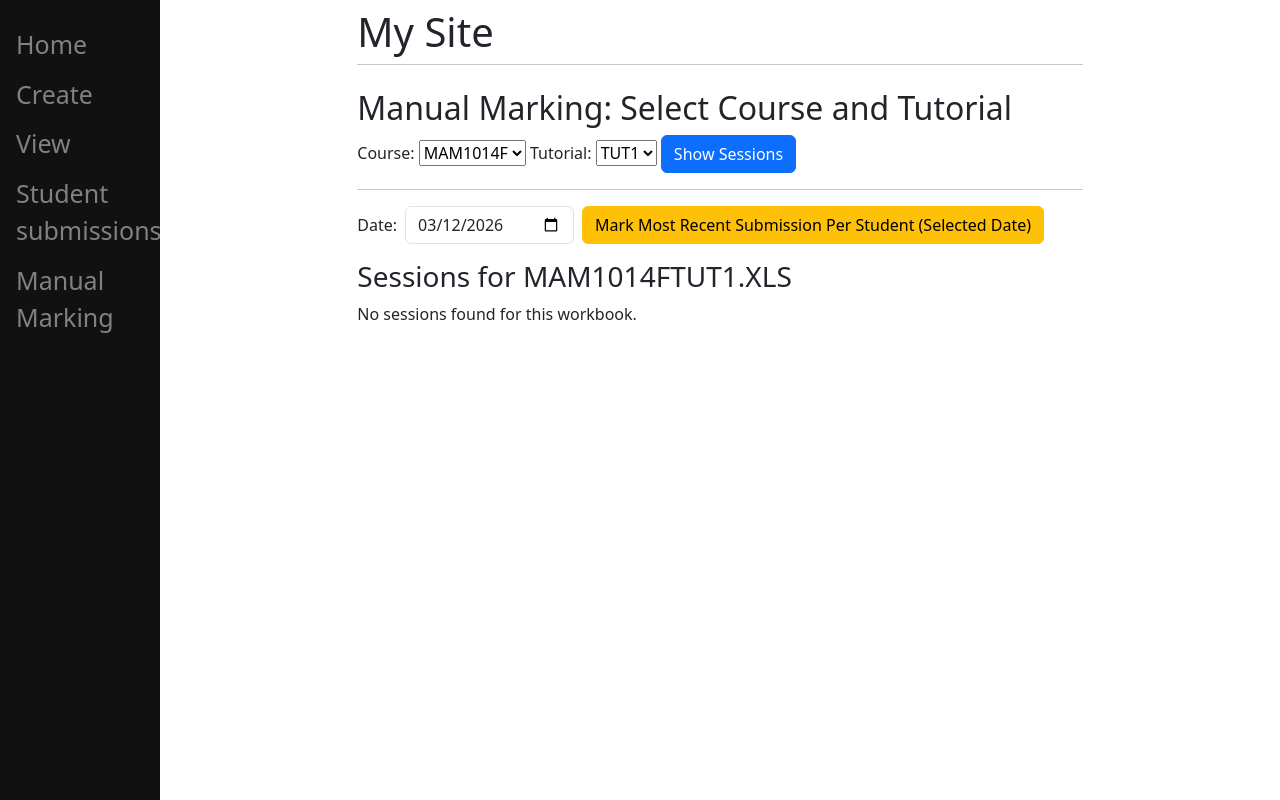
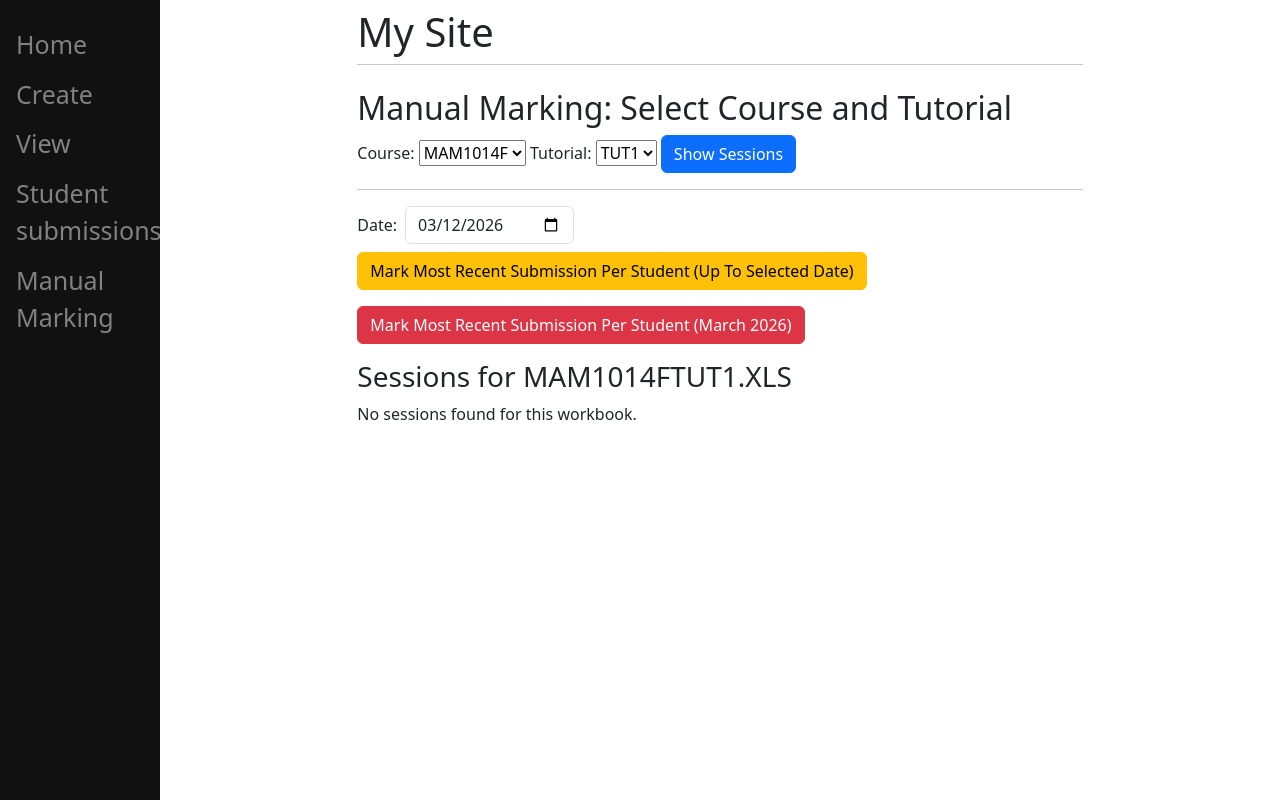
Before and after one commit to jumaniclarke/djangoadmin, a Django app: page /mark_workbooks/ in a window 1280 px wide. Run offline with Django 5.2, Linux system fonts and the light colour scheme; data that the repository does not hold is empty; parts of the project's set-up code (start-up, migrations or seed data) failed here and were passed over; some libraries are stand-ins or nearby versions.

Commit message:
update req doc

```diff
--- a/djangopostgresdemo/myapp/templates/myapp/mark_workbooks.html
+++ b/djangopostgresdemo/myapp/templates/myapp/mark_workbooks.html
@@ -29,7 +29,15 @@
         <input type="date" id="batch_date" name="batch_date" class="form-control" value="{{ batch_date|date:'Y-m-d' }}">
     </div>
     <div class="col-auto">
-        <button type="submit" name="mark_recent_batch" class="btn btn-warning">Mark Most Recent Submission Per Student (Selected Date)</button>
+        <button type="submit" name="mark_recent_batch" class="btn btn-warning">Mark Most Recent Submission Per Student (Up To Selected Date)</button>
+    </div>
+</form>
+<form method="post" style="margin-bottom: 1em;" class="row g-2 align-items-center">
+    {% csrf_token %}
+    <input type="hidden" name="course" value="{{ selected_course }}">
+    <input type="hidden" name="tutorial" value="{{ selected_tutorial }}">
+    <div class="col-auto">
+        <button type="submit" name="mark_recent_month" class="btn btn-danger">Mark Most Recent Submission Per Student ({{ current_month_label }})</button>
     </div>
 </form>
 <h3>Sessions for {{ workbookname }}</h3>
--- a/djangopostgresdemo/myapp/views.py
+++ b/djangopostgresdemo/myapp/views.py
@@ -110,7 +110,30 @@ def mark_workbooks(request):
                 messages.success(request, f"Marking triggered for session {sessionid}.")
                 return redirect(request.path + f"?course={selected_course}&tutorial={selected_tutorial}")
         elif 'mark_recent_batch' in request.POST:
-            # Mark most recent submission per student for selected date
+            # Mark most recent submission per student up to and including the selected date
+            with connection.cursor() as cur:
+                cur.execute(
+                    """
+                    SELECT DISTINCT ON (studentnumber) sessionid, studentnumber, inserttimestamp
+                    FROM sessions
+                    WHERE workbookname = %s
+                      AND inserttimestamp < %s::date + interval '1 day'
+                    ORDER BY studentnumber, inserttimestamp DESC
+                    """,
+                    [workbookname, batch_date]
+                )
+                recent_sessions = cur.fetchall()
+            marked = 0
+            for session in recent_sessions:
+                sessionid = session[0]
+                mark_answers_for_session(int(sessionid), force=True)
+                marked += 1
+            messages.success(request, f"Marked {marked} most recent submissions up to {batch_date}.")
+            return redirect(request.path + f"?course={selected_course}&tutorial={selected_tutorial}&batch_date={batch_date}")
+        elif 'mark_recent_month' in request.POST:
+            # Mark most recent submission per student for the current calendar month
+            today = datetime.now().date()
+            month_start = today.replace(day=1)
             with connection.cursor() as cur:
                 cur.execute(
                     """
@@ -118,10 +141,10 @@ def mark_workbooks(request):
                     FROM sessions
                     WHERE workbookname = %s
                       AND inserttimestamp >= %s::date
-                      AND inserttimestamp < %s::date + interval '1 day'
+                      AND inserttimestamp < %s::date + interval '1 month'
                     ORDER BY studentnumber, inserttimestamp DESC
                     """,
-                    [workbookname, batch_date, batch_date]
+                    [workbookname, month_start, month_start]
                 )
                 recent_sessions = cur.fetchall()
             marked = 0
@@ -129,7 +152,8 @@ def mark_workbooks(request):
                 sessionid = session[0]
                 mark_answers_for_session(int(sessionid), force=True)
                 marked += 1
-            messages.success(request, f"Marked {marked} most recent submissions for {batch_date}.")
+            month_label = today.strftime('%B %Y')
+            messages.success(request, f"Marked {marked} most recent submissions for {month_label}.")
             return redirect(request.path + f"?course={selected_course}&tutorial={selected_tutorial}&batch_date={batch_date}")
 
     return render(request, 'myapp/mark_workbooks.html', {
@@ -142,4 +166,5 @@ def mark_workbooks(request):
         'batch_date': batch_date,
         'page_obj': page_obj,
         'paginator': paginator,
+        'current_month_label': datetime.now().strftime('%B %Y'),
     })
```
Also changed, not shown: 4 other files.
